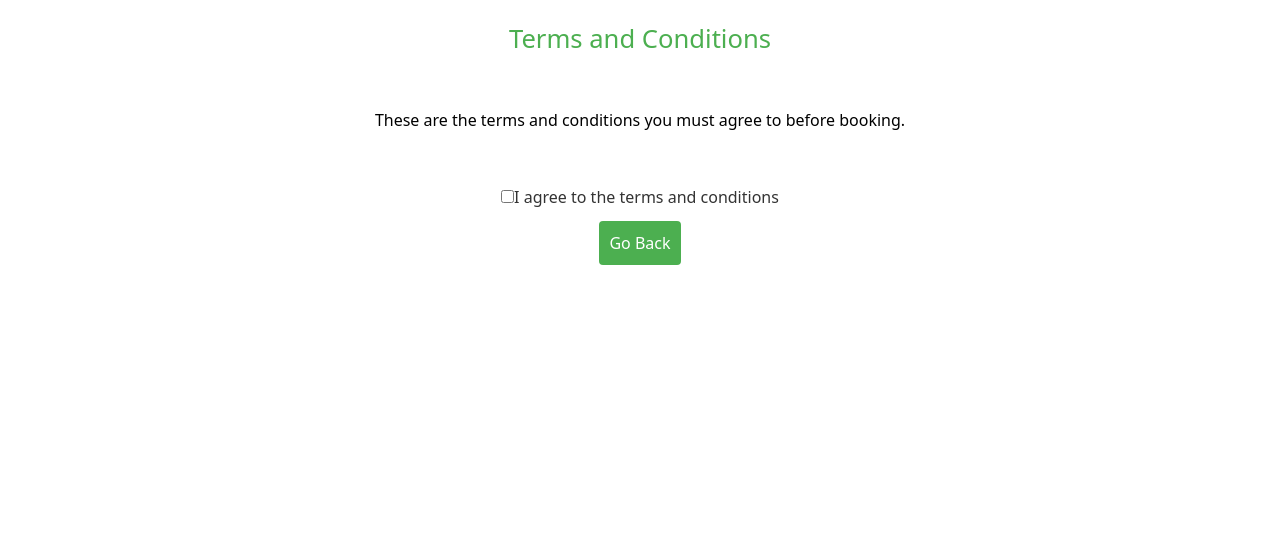
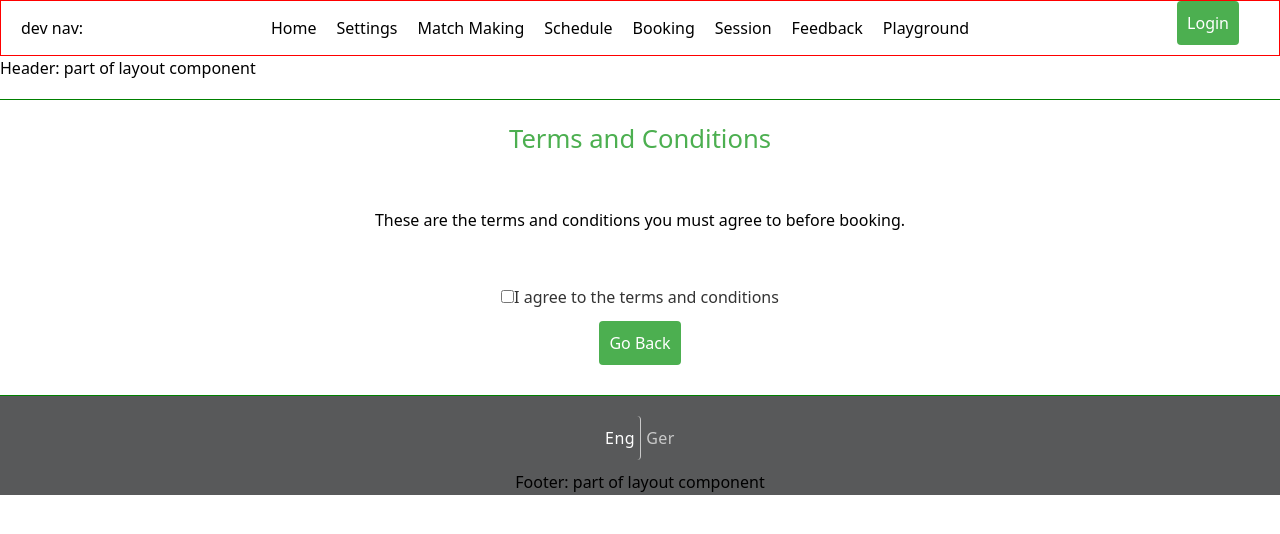
Before and after one commit to final-project-24/mentor-mate-frontend, a React (Vite) app: page /terms in a window 1280 px wide. Shown: the top 534 px of the page. Built offline with nearby package versions, Linux system fonts and the light colour scheme; no server answers.

Commit message:
chore: added language context

```diff
--- a/src/App.jsx
+++ b/src/App.jsx
@@ -1,5 +1,6 @@
 import { BrowserRouter as Router, Routes, Route } from "react-router-dom";
 import { AuthProvider } from "./store/authentication-context/AuthenticationContext.jsx";
+import { LanguageProvider } from "./store/language-context/LanguageContext.jsx";
 import { BookingProvider } from "./store/booking-context/BookingContext";
 import HomePage from "./pages/home-page/HomePage.jsx";
 import Authentication from "./pages/authentication/Authentication.jsx";
@@ -17,6 +18,7 @@ export default function App() {
   return (
     <Router>
       <AuthProvider>
+        <LanguageProvider>
           <BookingProvider>
             <Routes>
               <Route path="/" element={<HomePage />} />
@@ -32,6 +34,7 @@ export default function App() {
               <Route path="*" element={<NotFound />} />
             </Routes>
           </BookingProvider>
+        </LanguageProvider>
       </AuthProvider>
     </Router>
   );
--- /dev/null
+++ b/src/assets/data/termsDataGerman.json
@@ -0,0 +1,3 @@
+{
+  "terms": "Das sind die Geschäftsbedingungen, denen Sie zustimmen müssen, bevor Sie buchen."
+}
--- a/src/components/footer/Footer.css
+++ b/src/components/footer/Footer.css
@@ -3,4 +3,5 @@
     min-height: 100px;
     width: 100%;
     margin-top: 20px;
+    background-color: rgb(88, 89, 90);
 }
--- a/src/components/footer/Footer.jsx
+++ b/src/components/footer/Footer.jsx
@@ -1,10 +1,14 @@
 import "./Footer.css";
+import LanguageButton from "../language-button/LanguageButton";
 
 export default function Footer() {
   return (
     <>
       <footer id="footer">
-        <p>Footer: part of layout component</p>
+        <div className="flex-container">
+          <LanguageButton />
+          <p>Footer: part of layout component</p>
+        </div>
       </footer>
     </>
   );
--- /dev/null
+++ b/src/components/language-button/LanguageButton.css
@@ -0,0 +1,33 @@
+.eng-button {
+  cursor: pointer;
+  background: none;
+  border: none;
+  border-right: 1px solid #c9c9c9;
+  color: #c9c9c9;
+  padding-right: 5px;
+  letter-spacing: 0.5px;
+  font-weight: 400;
+  transition: all ease 0.3s;
+}
+.eng-button:hover {
+  color: #ffffff;
+}
+
+.ger-button {
+  cursor: pointer;
+  background: none;
+  border: none;
+  color: #c9c9c9;
+  padding-left: 5px;
+  letter-spacing: 0.5px;
+  font-weight: 400;
+  transition: all ease 0.3s;
+}
+.ger-button:hover {
+  color: #ffffff;
+}
+
+.eng-button.active,
+.ger-button.active {
+  color: #ffffff;
+}
--- /dev/null
+++ b/src/components/language-button/LanguageButton.jsx
@@ -0,0 +1,48 @@
+import { useEffect, useState, useContext } from "react";
+import { LanguageContext } from "../../store/language-context/LanguageContext";
+import "./LanguageButton.css";
+
+export default function LanguageButton() {
+  const { switchToEnglish, switchToGerman } = useContext(LanguageContext);
+  const [activeLanguage, setActiveLanguage] = useState("eng");
+
+  console.log("Active Language:", activeLanguage); //
+  console.log("Switch to English:", switchToEnglish); //
+  console.log("Switch to German:", switchToGerman); //
+
+  useEffect(() => {
+    const storedLanguage = localStorage.getItem("language");
+    if (storedLanguage) {
+      setActiveLanguage(storedLanguage);
+    }
+  }, []);
+
+  const handleEnglishClick = () => {
+    switchToEnglish();
+    setActiveLanguage("eng");
+  };
+
+  const handleGermanClick = () => {
+    switchToGerman();
+    setActiveLanguage("ger");
+  };
+
+  return (
+    <div>
+      <div>
+        <button
+          className={`eng-button ${activeLanguage === "eng" ? "active" : ""}`}
+          onClick={handleEnglishClick}
+        >
+          Eng
+        </button>
+        <button
+          className={`ger-button ${activeLanguage === "ger" ? "active" : ""}`}
+          onClick={handleGermanClick}
+        >
+          Ger
+        </button>
+      </div>
+    </div>
+  );
+}
--- a/src/pages/terms/Terms.jsx
+++ b/src/pages/terms/Terms.jsx
@@ -1,10 +1,14 @@
-import React, { useState, useEffect } from "react";
+import { useState, useEffect } from "react";
 import { useNavigate } from "react-router-dom";
 import { useBookingContext } from "../../store/booking-context/BookingContext";
-import terms from "../../assets/data/terms.json";
+import { useContext } from "react";
+import { LanguageContext } from "../../store/language-context/LanguageContext";
+// import terms from "../../assets/data/terms.json";
 import "./Terms.css";
+import Layout from "../../components/layout/Layout";
 
 const Terms = () => {
+  const { termsData } = useContext(LanguageContext); // Use the language context
   const { bookingId, isAgreed, setIsAgreed } = useBookingContext(); // Use the booking context
   const [isChecked, setIsChecked] = useState(isAgreed); // Use the isAgreed state from the context
   const navigate = useNavigate();
@@ -35,9 +39,10 @@ const Terms = () => {
   };
 
   return (
+    <Layout>
       <div className="flex-container">
         <h1>Terms and Conditions</h1>
-      <p className="terms">{terms.terms}</p>
+        <p className="terms">{termsData.terms}</p>
         <label>
           <input
             type="checkbox"
@@ -48,6 +53,7 @@ const Terms = () => {
         </label>
         <button onClick={handleGoBack}>Go Back</button>
       </div>
+    </Layout>
   );
 };
 
--- /dev/null
+++ b/src/store/language-context/LanguageContext.jsx
@@ -0,0 +1,67 @@
+import { createContext, useState } from "react";
+// import englishLayoutData from "../../assets/data/layoutDataEnglish.json";
+// import germanLayoutData from "../../assets/data/layoutDataGerman.json";
+// import englishProfileData from "../../assets/data/profileDataEnglish.json";
+// import germanProfileData from "../../assets/data/profileDataGerman.json";
+// import englishContactData from "../../assets/data/contactDataEnglish.json";
+// import germanContactData from "../../assets/data/contactDataGerman.json";
+import englishTermsData from "../../assets/data/termsDataEnglish.json";
+import germanTermsData from "../../assets/data/termsDataGerman.json";
+
+export const LanguageContext = createContext();
+
+export function LanguageProvider({ children }) {
+  const initialLanguage = localStorage.getItem("language") || "eng";
+
+  // const [layoutData, setLayoutData] = useState(
+  //   initialLanguage === "eng" ? englishLayoutData : germanLayoutData
+  // );
+
+  // const [profileData, setProfileData] = useState(
+  //   initialLanguage === "eng" ? englishProfileData : germanProfileData
+  // );
+
+  // const [contactData, setContactData] = useState(
+  //   initialLanguage === "eng" ? englishContactData : germanContactData
+  // );
+
+  const [termsData, setTermsData] = useState(
+    initialLanguage === "eng" ? englishTermsData : germanTermsData
+  );
+
+  console.log("Initial Language:", initialLanguage); //
+  // console.log("Profile Data:", profileData); //
+  // console.log("Contact Data:", contactData); //
+  console.log("Terms Data:", termsData); //
+
+  const switchToEnglish = () => {
+    // setLayoutData(englishLayoutData);
+    // setProfileData(englishProfileData);
+    // setContactData(englishContactData);
+    setTermsData(englishTermsData);
+    localStorage.setItem("language", "eng");
+  };
+
+  const switchToGerman = () => {
+    // setLayoutData(germanLayoutData);
+    // setProfileData(germanProfileData);
+    // setContactData(germanContactData);
+    setTermsData(germanTermsData);
+    localStorage.setItem("language", "ger");
+  };
+
+  return (
+    <LanguageContext.Provider
+      value={{
+        // layoutData,
+        // profileData,
+        // contactData,
+        termsData,
+        switchToEnglish,
+        switchToGerman,
+      }}
+    >
+      {children}
+    </LanguageContext.Provider>
+  );
+}
```
Also changed, not shown: src/assets/data/termsDataEnglish.json (renamed from src/assets/data/terms.json). Lines whose indentation alone changed are shown as unchanged.
